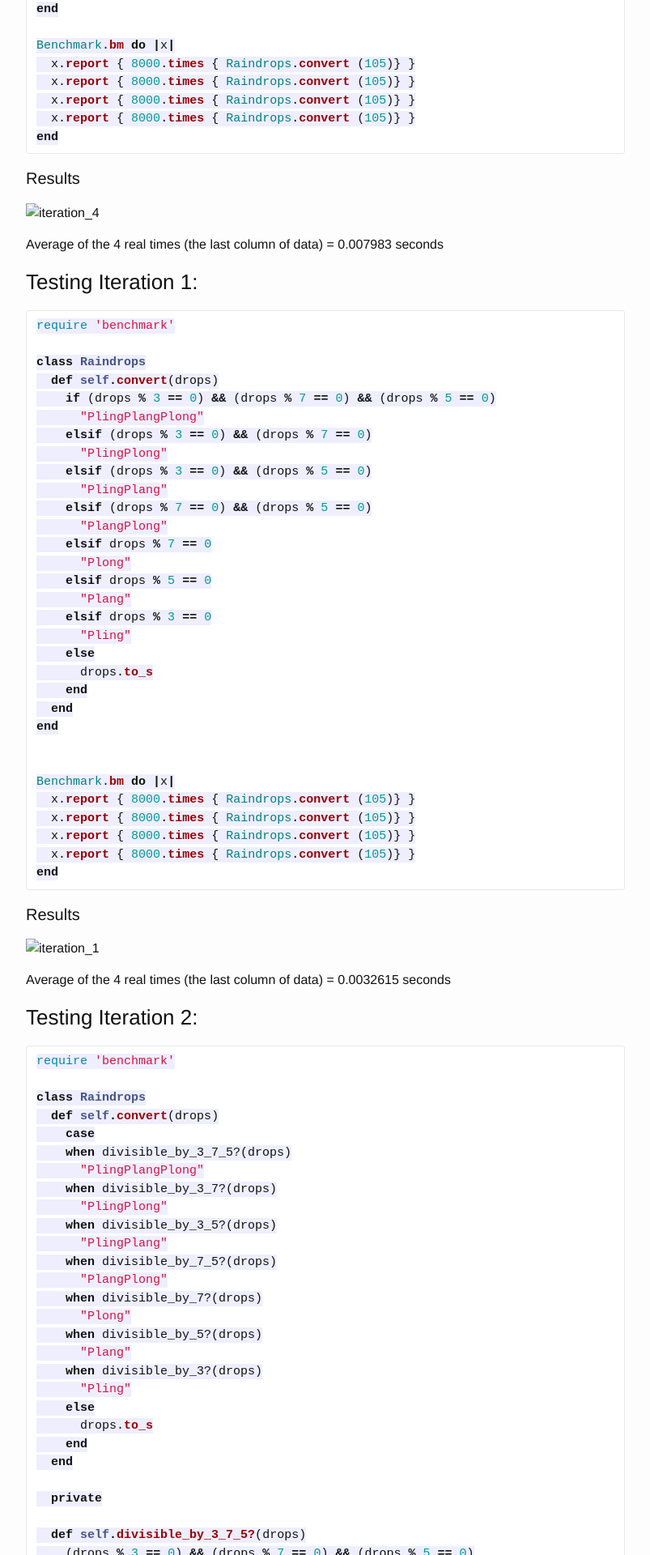
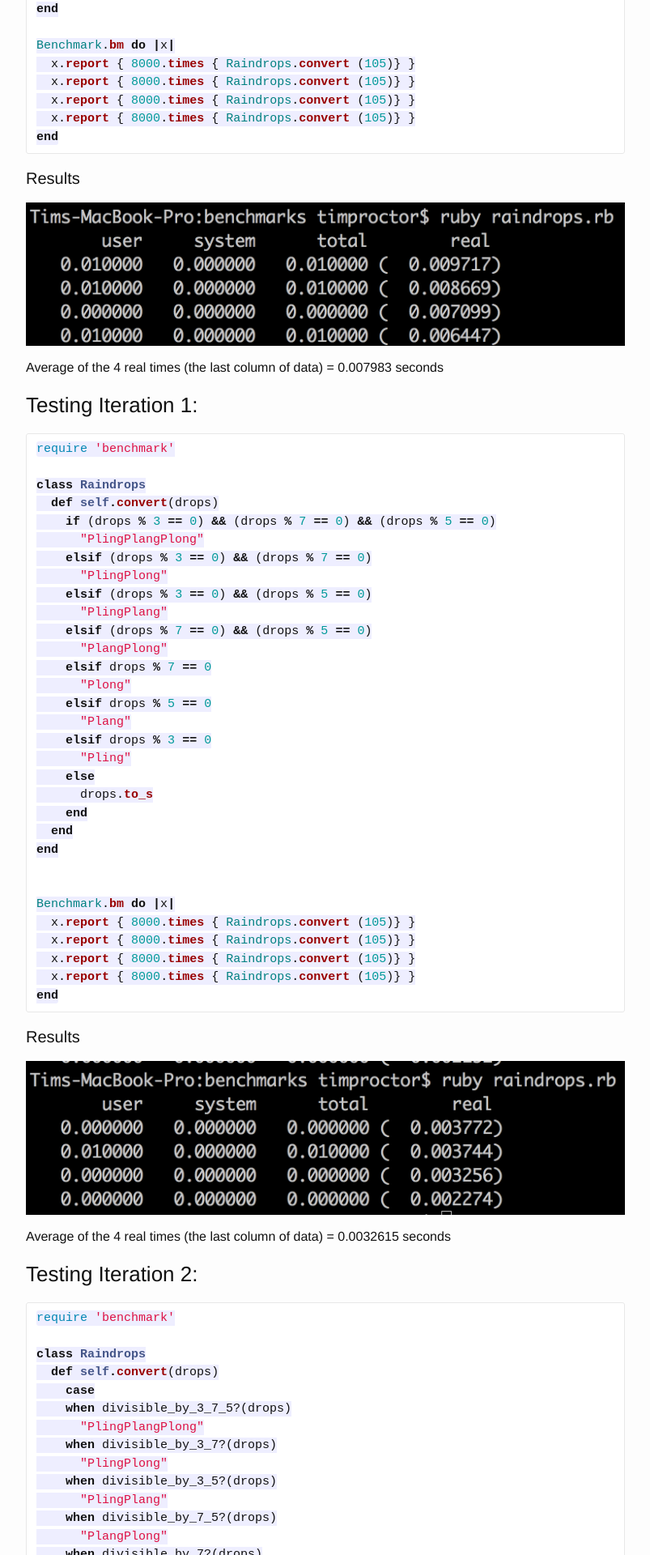
Before and after one commit to timproctor/timproctor.github.io, a Jekyll site: the page built from _posts/2014-11-07-benchmarking-is-pretty-code-fast.markdown, in a window 1280 px wide. Shown: the part 1396-3316 px from the top of the page at 81% size, without its empty margins (238-1041 px from the left). Built offline with Jekyll 4.4.1, drawn with Linux system fonts in a browser that asks for light colours.

Commit message:
seeing that all photos render on blog post

````diff
--- a/_posts/2014-11-07-benchmarking-is-pretty-code-fast.markdown
+++ b/_posts/2014-11-07-benchmarking-is-pretty-code-fast.markdown
@@ -34,13 +34,13 @@ Benchmark.bm do |x|
   x.report { 8000.times { Raindrops.convert (105)} }
 end
 ```
-#### Results
+#### Results ###
 
 ![iteration_5]({{ site.url }}/assets/images/iteration_5.png)
 
 Average of the 4 real times (the last column of data) = 0.00805325 seconds
 
-### Testing Iteration 4:
+### Testing Iteration 4: ###
 
 ```ruby
 require 'benchmark'
@@ -63,13 +63,13 @@ Benchmark.bm do |x|
   x.report { 8000.times { Raindrops.convert (105)} }
 end
 ```
-#### Results
+#### Results ####
 
-![iteration_4](./images/iteration_4.png)
+![iteration_4]({{ site.url }}/assets/images/iteration_4.png)
 
 Average of the 4 real times (the last column of data) = 0.007983 seconds
 
-### Testing Iteration 1:
+### Testing Iteration 1: ####
 
 ```ruby
 require 'benchmark'
@@ -104,13 +104,13 @@ Benchmark.bm do |x|
   x.report { 8000.times { Raindrops.convert (105)} }
 end
 ```
-#### Results
+#### Results ####
 
-![iteration_1](./images/iteration_1.png)
+![iteration_1]({{ site.url }}/assets/images/iteration_1.png)
 
 Average of the 4 real times (the last column of data) = 0.0032615 seconds
 
-### Testing Iteration 2:
+### Testing Iteration 2: ###
 
 ```ruby
 require 'benchmark'
@@ -180,11 +180,11 @@ end
 ```
 #### Results
 
-![iteration_2](./images/iteration_2.png)
+![iteration_2]({{ site.url }}/assets/images/iteration_2.png)
 
 Average of the 4 real times (the last column of data) = 0.015414 seconds
 
-### Testing Iteration 6:
+### Testing Iteration 6: ###
 ```ruby
 require 'benchmark'
 
@@ -222,13 +222,14 @@ Benchmark.bm do |x|
 end
 
 ```
-#### Results
+#### Results ###
 
-![iteration_6](./images/iteration_6.png)
+![iteration_6]({{ site.url }}/assets/images/iteration_6.png)
 
 Average of the 4 real times (the last column of data) = 0.01015875 seconds
 
-### Testing Iteration 7:
+### Testing Iteration 7: ##
+
 ```ruby
 require 'benchmark'
 
@@ -254,13 +255,13 @@ Benchmark.bm do |x|
 end
 
 ```
-#### Results
+#### Results ####
 
-![iteration_7](./images/iteration_7.png)
+![iteration_7]({{ site.url }}/assets/images/iteration_7.png)
 
 Average of the 4 real times (the last column of data) = 0.0182455 seconds
 
-### Conclusions
+### Conclusions ###
 
 I feel like I should have done the experiments based on a much larger number of repeats, like 80,000
 versus 8,000 times. If I make conclusions on these results, it looks like pretty code doesn't
````
